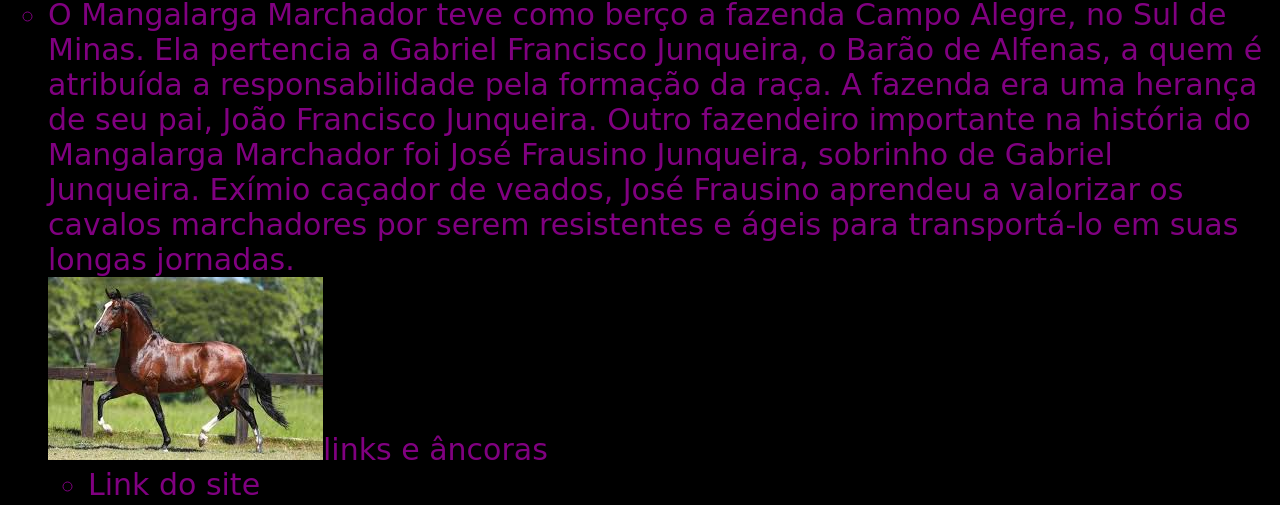
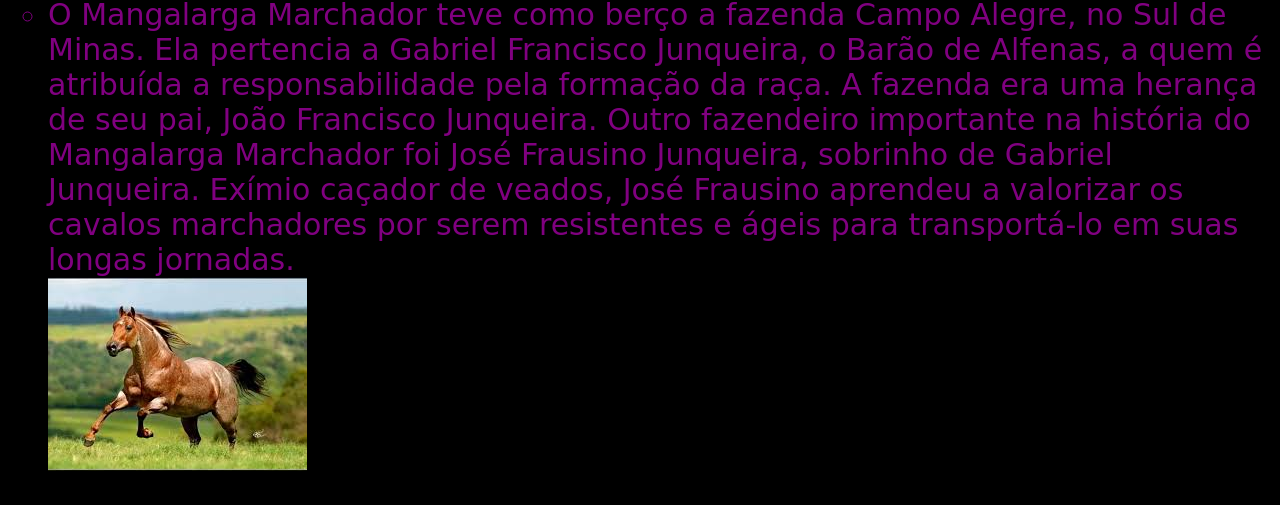
Before and after one commit to allicia1bivb/2-B-In-z, a plain HTML site: page pag2.html in a window 1280 px wide. Shown: the part 923-1428 px from the top of the page. Drawn offline with Linux system fonts and the light colour scheme.

Commit message:
Update pag2.html

```diff
--- a/pag2.html
+++ b/pag2.html
@@ -22,7 +22,7 @@
     <li>Os primeiros exemplares da raça Alter chegaram ao Brasil em 1808, com D. João VI, que se transferiu para a Colônia com a família real. Os cavalos dessa raça eram muito valorizados em Portugal e a família real investia em coudelarias (haras) para o aprimoramento da raça. A Coudelaria de Alter foi criada em 1748 por D. João V e viveu momentos de glória durante o século XVIII, formando animais bastante procurados por príncipes e nobres europeus para as atividades de lazer e serviço. <br>
     <li>Minas Gerais já se destacava como centro criador de equinos desde o século XVIII e a chegada dos cavalos da raça Alter veio aprimorar ainda mais seus criatórios. A Comarca do Rio das Mortes tinha um potencial de ouro muito baixo, mas chamou a atenção dos colonizadores por causa das suas boas condições para a criação dos animais. Havia água em abundância e a vegetação era constituída de matas, capões e ervas pardacentas, adequadas para a produção de forragem.<br>
     <li>O Mangalarga Marchador teve como berço a fazenda Campo Alegre, no Sul de Minas. Ela pertencia a Gabriel Francisco Junqueira, o Barão de Alfenas, a quem é atribuída a responsabilidade pela formação da raça. A fazenda era uma herança de seu pai, João Francisco Junqueira. Outro fazendeiro importante na história do Mangalarga Marchador foi José Frausino Junqueira, sobrinho de Gabriel Junqueira. Exímio caçador de veados, José Frausino aprendeu a valorizar os cavalos marchadores por serem resistentes e ágeis para transportá-lo em suas longas jornadas.<br>
-  <img src="img.jpeg" alt="icon.png"
+  <img src="imag.jpeg" alt="icon.png"> <br>
         <h1>links e âncoras</h1>
         <ul type= "circle">
         <li>Link do site</li>
```
